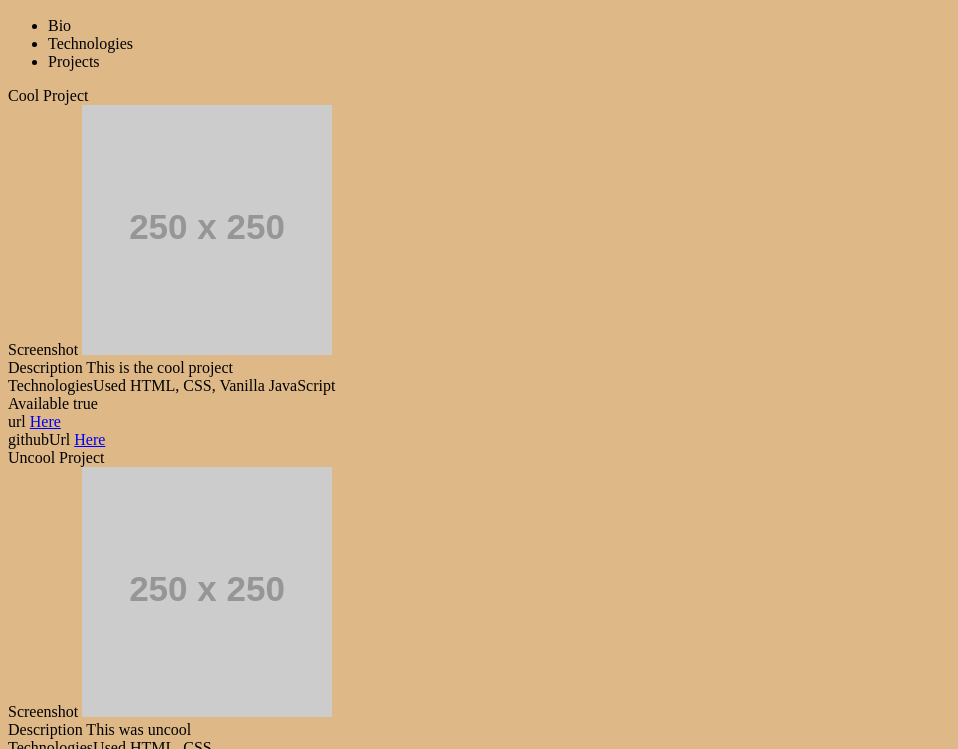
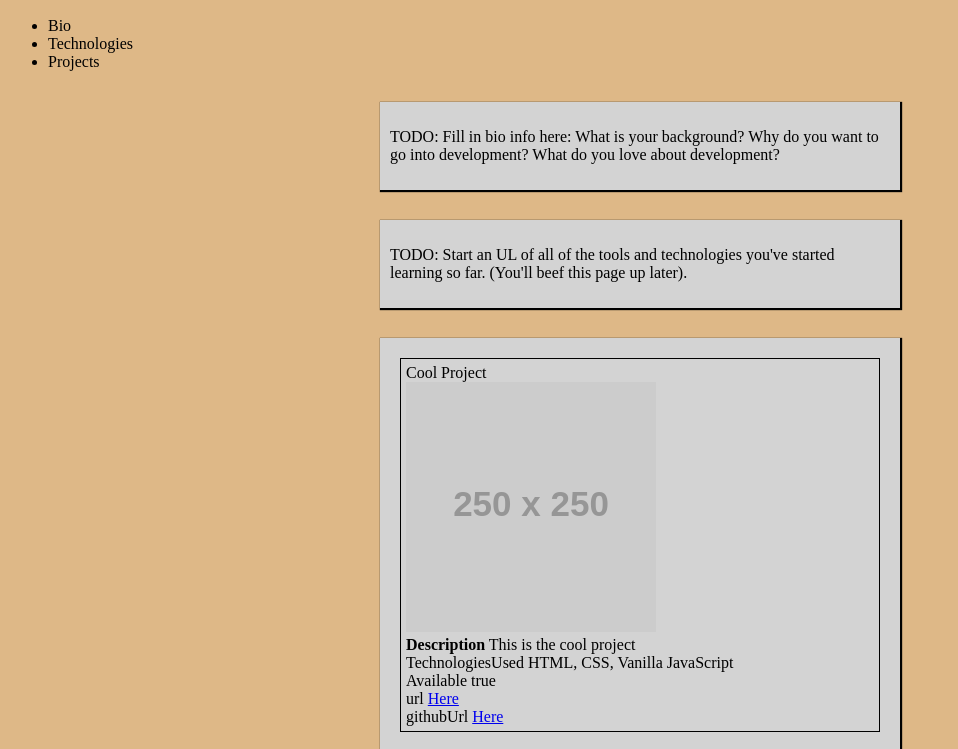
Before and after one commit to sarah-weatherbee/personal-bio-site, a plain HTML site: page index.html in a window 1280 px wide. Shown: the part 50-799 px from the top of the page, without its empty margins (0-958 px from the left). Drawn offline with Linux system fonts and the light colour scheme; placeholder pictures from the web are drawn by us.

Commit message:
styled page

```diff
--- a/index.html
+++ b/index.html
@@ -1,5 +1,6 @@
 <!DOCTYPE html>
 <html lang="en">
+
 <head>
     <title>personal-bio-site</title>
     <link rel="stylesheet" href="./main.css">
@@ -7,6 +8,7 @@
     <meta name="viewport" content="width=device-width, initial-scale=1.0">
     <meta http-equiv="X-UA-Compatible" content="ie=edge">
 </head>
+
 <body>
     <!--Navigation-->
     <nav>
@@ -21,21 +23,25 @@
     <!-- End Navigation -->
 
     <!--Primary View-->
+    <div class="fullpage-container">
         <div class="fullPage" id="bioPage">
-            <!-- TODO: Fill in bio info here: What is your background? Why do you want to go into development? What do you love about development? -->
+            <p>TODO: Fill in bio info here: What is your background? Why do you want to go into development? What do you love about development?</p>
+
         </div>
         <div class="fullPage" id="technologiesPage">
-            <!-- TODO: Start an UL of all of the tools and technologies you've started learning so far. (You'll beef this page up later). -->
+            <p>TODO: Start an UL of all of the tools and technologies you've started learning so far. (You'll beef this page up later).</p>
         </div>
         <div class="fullPage" id="projectsPage"></div>
+    </div>
     <!-- End Primary View -->
     <!-- Footer -->
     <footer class="page-footer">
-              <!-- TODO: Fill in contact info here: Include things like email, LinkedIn, Twitter and GitHub links. -->
+        <p> TODO: Fill in contact info here: Include things like email, LinkedIn, Twitter and GitHub links. --></p>
     </footer>
     <!--End Footer-->
 
     <script src="./main.js"></script>
 
 </body>
+
 </html>
--- a/main.css
+++ b/main.css
@@ -1,3 +1,30 @@
 body {
     background-color: burlywood;
 }
+.fullpage-container {
+    display: flex;
+    flex-direction: column;
+    justify-content: space-around;
+    align-items: center;
+}
+.fullPage {
+    max-width: 90%;
+    width: 500px;
+    background-color: lightgray;
+    margin: 15px;
+    padding: 10px;
+    box-shadow: 1px 1px 1px 1px;
+}
+
+.card-container {
+    display: flex;
+    flex-wrap: wrap;
+}
+
+.projects {
+    width: 100%;
+    margin: 10px;
+    padding: 5px;
+    border: 1px solid black;
+
+}
--- a/main.js
+++ b/main.js
@@ -47,8 +47,8 @@ const createProjectCards = () => {
             domString += `<div class="card-container">`;
             domString += `<div class="projects">`;
             domString += `<div class="project-title">${projects[i].title}</div>`;
-            domString += `<div>Screenshot <img src=${projects[i].screenshot} alt="screenshot"></div>`;
-            domString += `<div>Description ${projects[i].description}</div>`;
+            domString += `<div><img src=${projects[i].screenshot} alt="screenshot"></div>`;
+            domString += `<div><strong>Description</strong> ${projects[i].description}</div>`;
             domString += `<div>TechnologiesUsed ${projects[i].technologiesUsed}</div>`;
             domString += `<div>Available ${projects[i].available}</div>`;
             domString += `<div>url <a href=${projects[i].url}>Here</a></div>`;
```
Lines whose indentation alone changed are shown as unchanged.
